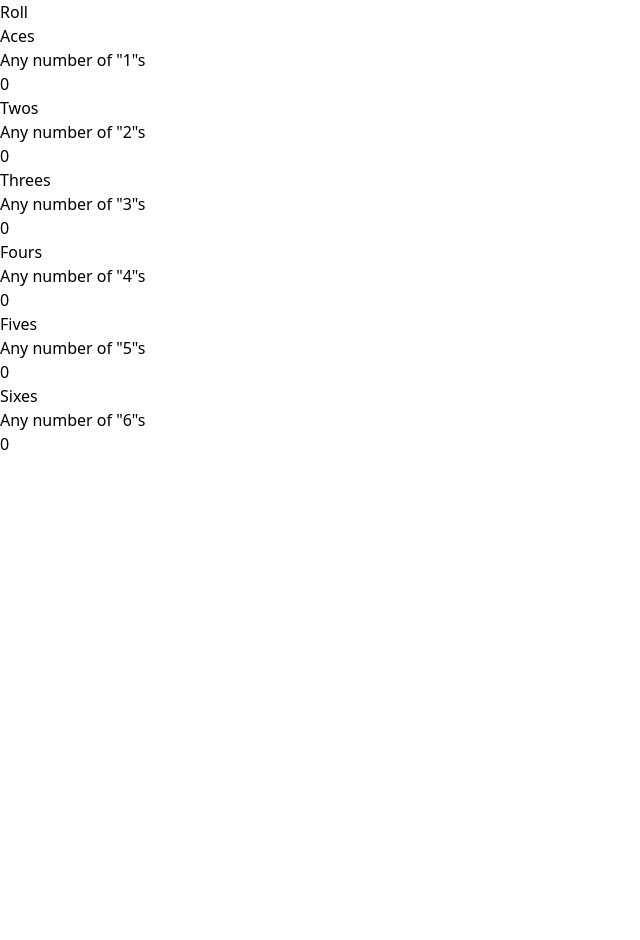
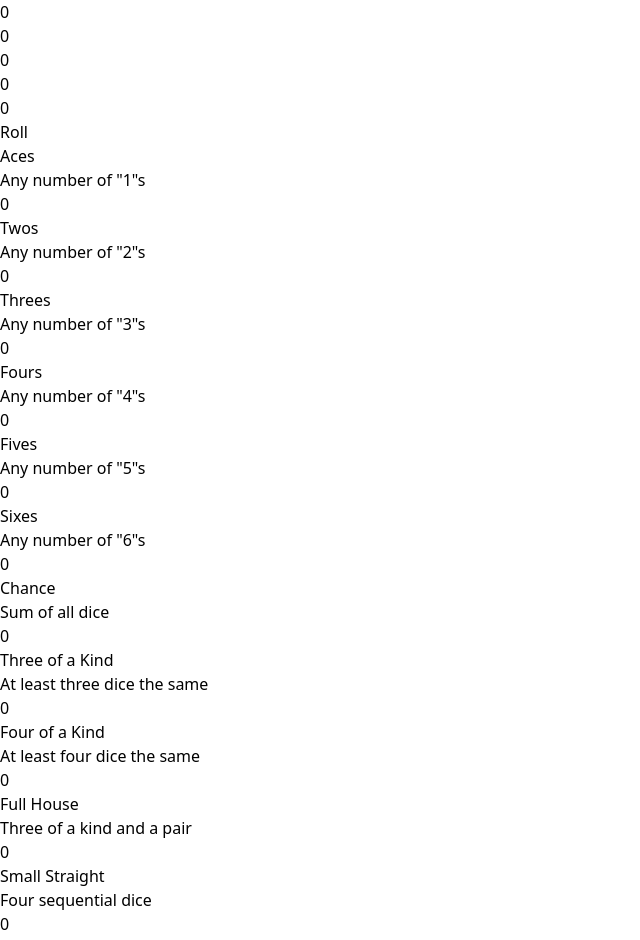
Before and after one commit to nint8835-archive/gamblejam, a React (Vite) app: page / in a window 1280 px wide. Shown: the top 940 px of the page, without its empty margins (0-640 px from the left). Before the commit the page ends 800 px from the top, so only its background shows below. Built offline with nearby package versions, Linux system fonts and the light colour scheme.

Commit message:
More basic more complicated scores

```diff
--- a/src/App.tsx
+++ b/src/App.tsx
@@ -1,7 +1,7 @@
 import { useState } from 'react';
-import { cn } from './util';
+import { cn, countNumbers } from './util';
 
-function Die({ value }: { value: number | null }) {
+function Die({ value }: { value: number }) {
     return (
         <div className="flex h-16 w-16 items-center justify-center rounded-md border-2 border-zinc-50 text-2xl font-bold">
             {value}
@@ -12,8 +12,8 @@ function Die({ value }: { value: number | null }) {
 type ScoreCardEntryProps = {
     name: string;
     description: string;
-    scoreFunc: (dice: (number | null)[]) => number;
-    dice: (number | null)[];
+    scoreFunc: (dice: number[]) => number;
+    dice: number[];
 };
 
 function ScoreCardEntry({ name, description, scoreFunc, dice }: ScoreCardEntryProps) {
@@ -61,10 +61,63 @@ const scoreCardEntries: Omit<ScoreCardEntryProps, 'dice'>[] = [
         description: 'Any number of "6"s',
         scoreFunc: (dice) => dice.filter((die) => die === 6).reduce((acc, num) => acc + num, 0),
     },
+    {
+        name: 'Chance',
+        description: 'Sum of all dice',
+        scoreFunc: (dice) => dice.reduce((acc, num) => acc + num, 0),
+    },
+    {
+        name: 'Three of a Kind',
+        description: 'At least three dice the same',
+        scoreFunc: (dice) => {
+            const threeOfAKind = Array.from(countNumbers(dice).values()).find((count) => count >= 3);
+            return threeOfAKind ? dice.filter((die) => die !== null).reduce((acc, num) => acc + num, 0) : 0;
+        },
+    },
+    {
+        name: 'Four of a Kind',
+        description: 'At least four dice the same',
+        scoreFunc: (dice) => {
+            const fourOfAKind = Array.from(countNumbers(dice).values()).find((count) => count >= 4);
+            return fourOfAKind ? dice.filter((die) => die !== null).reduce((acc, num) => acc + num, 0) : 0;
+        },
+    },
+    {
+        name: 'Full House',
+        description: 'Three of a kind and a pair',
+        scoreFunc: (dice) => {
+            const counts = countNumbers(dice);
+            const threeOfAKind = Array.from(counts.values()).find((count) => count === 3);
+            const pair = Array.from(counts.values()).find((count) => count === 2);
+            return threeOfAKind && pair ? 25 : 0;
+        },
+    },
+    {
+        name: 'Small Straight',
+        description: 'Four sequential dice',
+        scoreFunc: (dice) => {
+            return 0;
+        },
+    },
+    {
+        name: 'Large Straight',
+        description: 'Five sequential dice',
+        scoreFunc: (dice) => {
+            return 0;
+        },
+    },
+    {
+        name: 'Yahtzee',
+        description: 'All dice the same',
+        scoreFunc: (dice) => {
+            const allSame = Array.from(countNumbers(dice).values()).find((count) => count === 5);
+            return allSame ? 50 : 0;
+        },
+    },
 ];
 
 function App() {
-    const [dice, setDice] = useState<(number | null)[]>([null, null, null, null, null]);
+    const [dice, setDice] = useState<number[]>([0, 0, 0, 0, 0]);
 
     function roll() {
         setDice(dice.map(() => Math.floor(Math.random() * 6) + 1));
@@ -86,7 +139,7 @@ function App() {
                 </button>
             </div>
 
-            <div className="space-y-2">
+            <div className="grid grid-cols-2 gap-2">
                 {scoreCardEntries.map((entry) => (
                     <ScoreCardEntry key={entry.name} {...entry} dice={dice} />
                 ))}
--- a/src/util.ts
+++ b/src/util.ts
@@ -4,3 +4,13 @@ import { twMerge } from 'tailwind-merge';
 export function cn(...inputs: ClassValue[]) {
     return twMerge(clsx(inputs));
 }
+
+export function countNumbers(arr: number[]): Map<number, number> {
+    const counts = new Map<number, number>();
+
+    arr.forEach((num) => {
+        counts.set(num, (counts.get(num) ?? 0) + 1);
+    });
+
+    return counts;
+}
```
